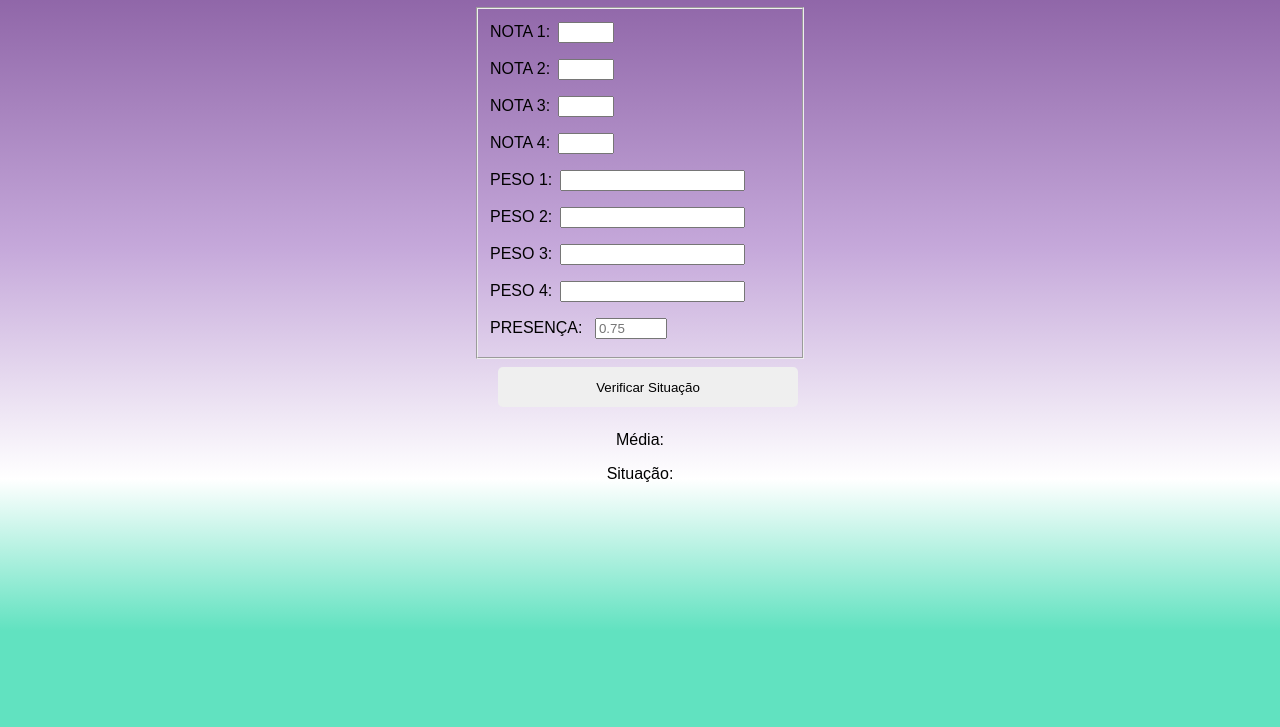
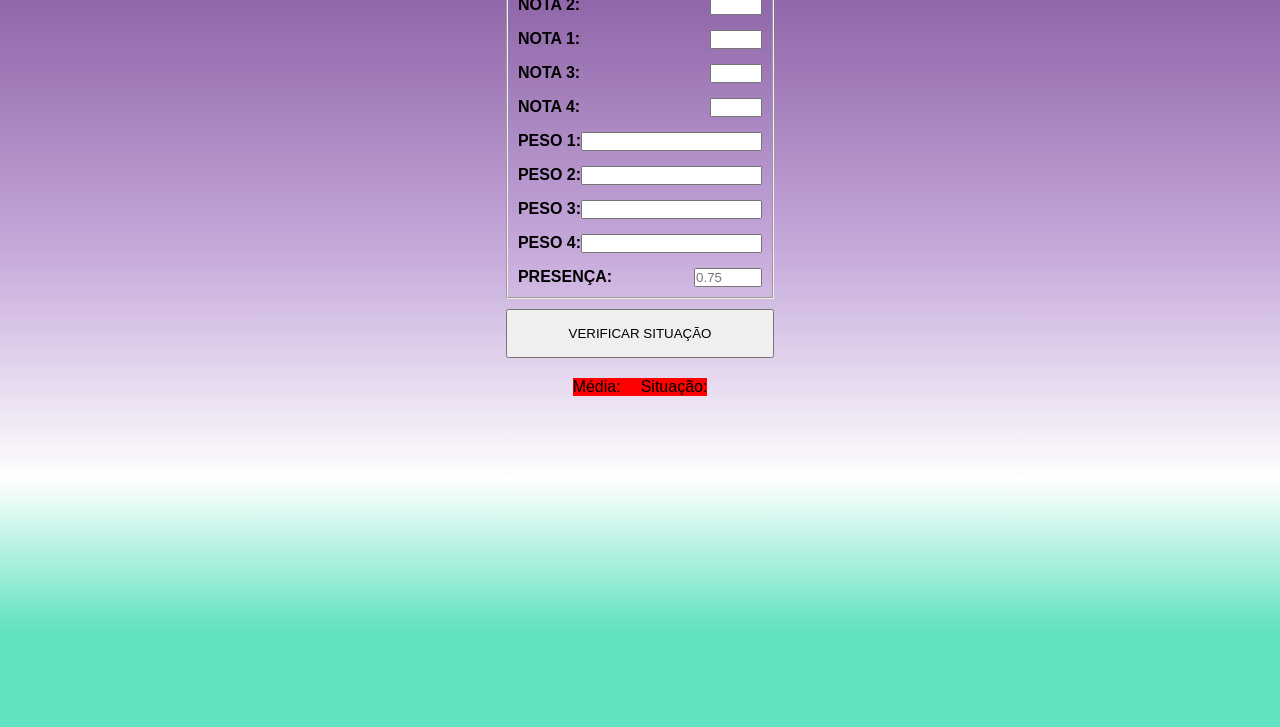
Before and after one commit to victorMedeiros82/media-ponderada, a plain HTML site: page index.html in a window 1280 px wide. Shown: the part 73-800 px from the top of the page. Drawn offline with Linux system fonts and the light colour scheme.

Commit message:
estilizando o arquivo com css flexbox

```diff
--- a/assets/styles.css
+++ b/assets/styles.css
@@ -1,39 +1,59 @@
-html{
+html {
   min-height: 100%;
 }
-*{
-  font-family:sans-serif;
-  }
-body{
-  background: linear-gradient(180deg, rgba(137,94,162,1) 5%, rgba(197,168,218,1) 40%, rgba(255,255,255,1) 69%, rgba(97,226,192,1) 88%);
+
+* {
+  margin: 0;
+  padding: 0;
+  box-sizing: border-box;
+  font-family: sans-serif;
 }
-h1{
-  text-align: center;
-  text-transform: uppercase;
+
+body {
+  background: linear-gradient(180deg, rgba(137, 94, 162, 1) 5%, rgba(197, 168, 218, 1) 40%, rgba(255, 255, 255, 1) 69%, rgba(97, 226, 192, 1) 88%);
 }
-label {
-  display: block;
+
+#main {
+  display: flex;
+  flex-direction: column;
+  align-items: center;
+  row-gap: 20px;
+}
+
+header {
   text-transform: uppercase;
 }
 
-input {
-  margin: 8px;
+fieldset {
+  padding: 10px;
+  text-transform: uppercase;
+  display: flex;
+  flex-direction: column;
+  flex-wrap: wrap;
+  gap: 15px;
 }
-fieldset{
-  width: 300px;
-  display: block;
-  margin: 0 auto;
+
+#formulario {
+  display: flex;
+  flex-direction: column;
+  gap: 10px;
 }
-#btn{
-  text-align: center;
-  display: block;
-  width: 300px;
-  margin: 0 auto;
+
+label {
+  font-weight: bold;
+  display: flex;
+  justify-content: space-between;
 }
-#botao_verificar{
-  width: 300px;
-  height: 40px;
-  border-radius: 5px;
+
+
+#botao_verificar {
+  text-transform: uppercase;
+  padding: 15px;
   cursor: pointer;
-  border-style: none;
 }
+
+#resultadoEsperado {
+  background-color: red;
+  display: flex;
+  gap: 20px;
+}
--- a/index.html
+++ b/index.html
@@ -15,31 +15,29 @@
         <header>
             <h1>Média Ponderada</h1>
         </header>
-        <form action="verificar">
+        <form id="formulario" action="verificar">
             <fieldset>
-                <label for="n1">Nota 1:<input type="number" min="0" max="10" id="n1"/></label>
+                <!--notas-->
                 <label for="n2">Nota 2:<input type="number" min="0" max="10" id="n2" /></label>
+                <label for="n1">Nota 1:<input type="number" min="0" max="10" id="n1" /></label>
                 <label for="n3">Nota 3:<input type="number" min="0" max="10" id="n3" /></label>
                 <label for="n4">Nota 4:<input type="number" min="0" max="10" id="n4" /></label>
-
-                <label for="p1">Peso 1:<input type="text" id="p1" /></label>
-                <label for="p2">Peso 2:<input type="text" id="p2" /></label>
-                <label for="p3">Peso 3:<input type="text" id="p3" /></label>
-                <label for="p4">Peso 4:<input type="text" id="p4" /></label>
-
-                <label for="presenca">
-                    Presença: <input placeholder="0.75" type="number" min="0" max="1" step="0.01" id="presenca">
-                </label>
-            </fieldset>
-            <div id="btn">
-                <input id="botao_verificar" type="button" value="Verificar Situação"></input>
-            </form>
-            <div id="result">
+                <!--pesos-->
+                <label for="p1">Peso 1:<input type="number" min="1" id="p1" /></label>
+                <label for="p2">Peso 2:<input type="number" min="1" id="p2" /></label>
+                <label for="p3">Peso 3:<input type="number" min="1" id="p3" /></label>
+                <label for="p4">Peso 4:<input type="number" min="1" id="p4" /></label>
+                <!--presença-->
+                <label for="presenca">Presença: <input placeholder="0.75" type="number" min="0" max="1" step="0.01"
+                        id="presenca"></label>
+            </fieldset><!--FIELDSET-->
+            <input id="botao_verificar" type="button" value="Verificar Situação"></input>
+        </form><!--FORMULARIO-->
+        <div id="resultadoEsperado">
             <p>Média: <span id="media"></span></p>
             <p>Situação: <span id="resultado"></span></p>
-            </div>
-            </div>
-    </div>
+        </div><!--RESULTADO-->
+    </div><!--main-->
     <script src="main.js"></script>
     <script src="./scripts/media.js"></script>
 </body>
--- a/main.js
+++ b/main.js
@@ -18,4 +18,3 @@ function verificar() {
   document.querySelector("#media").textContent = media;
   document.querySelector("#resultado").textContent = resultado;
 }
-console.log(verificar())
```
Also changed, not shown: 1 other file.
